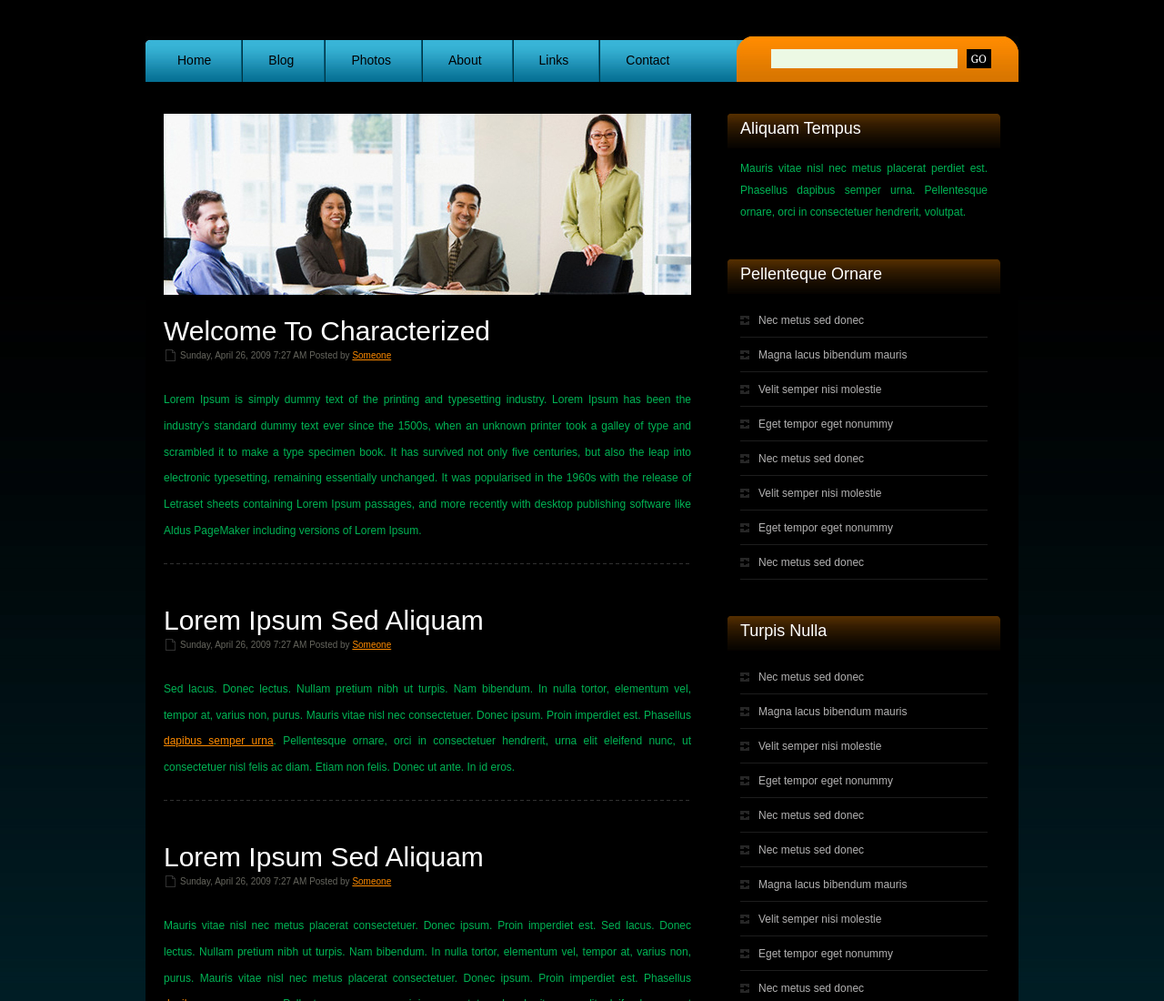
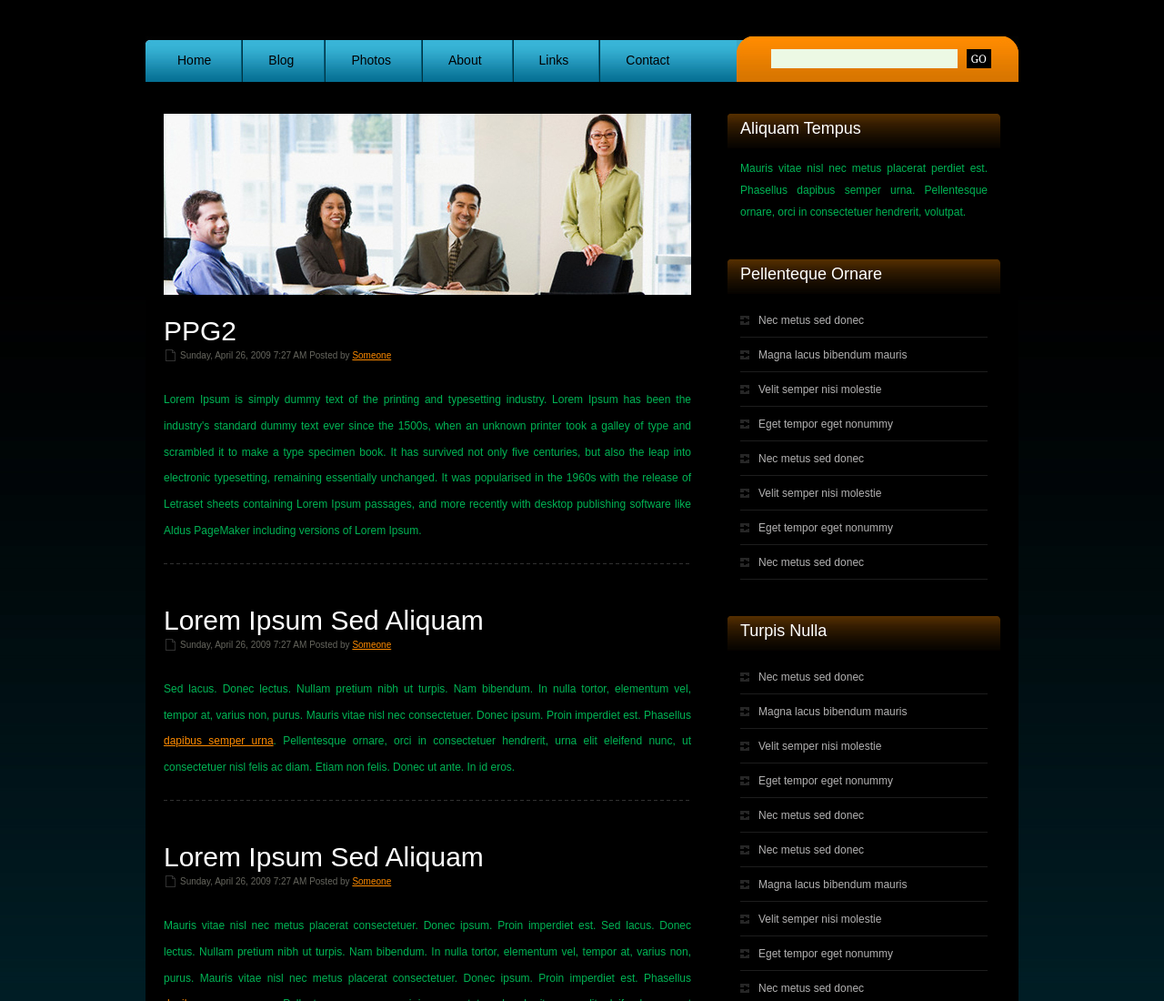
Before and after one commit to PedroPatinoGarcia/goal-PPG22, a plain HTML site: page index.html in a window 1280 px wide. Shown: the top 1100 px of the page at 91% size. Drawn offline with Linux system fonts and the light colour scheme.

Commit message:
Aladir codigo de alumno al html

```diff
--- a/index.html
+++ b/index.html
@@ -42,7 +42,7 @@
 		<div id="content">
 			<div id="banner"><img src="images/img09.jpg" alt="" /></div>
 			<div class="post">
-				<h2 class="title"><a href="#">Welcome to Characterized </a></h2>
+				<h2 class="title"><a href="#">PPG2 </a></h2>
 				<p class="meta">Sunday, April 26, 2009 7:27 AM Posted by <a href="#">Someone</a></p>
 				<div class="entry">
 					<p>Lorem Ipsum is simply dummy text of the printing and typesetting industry. Lorem Ipsum has been the industry's standard dummy text ever since the 1500s, when an unknown printer took a galley of type and scrambled it to make a type specimen book. It has survived not only five centuries, but also the leap into electronic typesetting, remaining essentially unchanged. It was popularised in the 1960s with the release of Letraset sheets containing Lorem Ipsum passages, and more recently with desktop publishing software like Aldus PageMaker including versions of Lorem Ipsum.</p>
```
